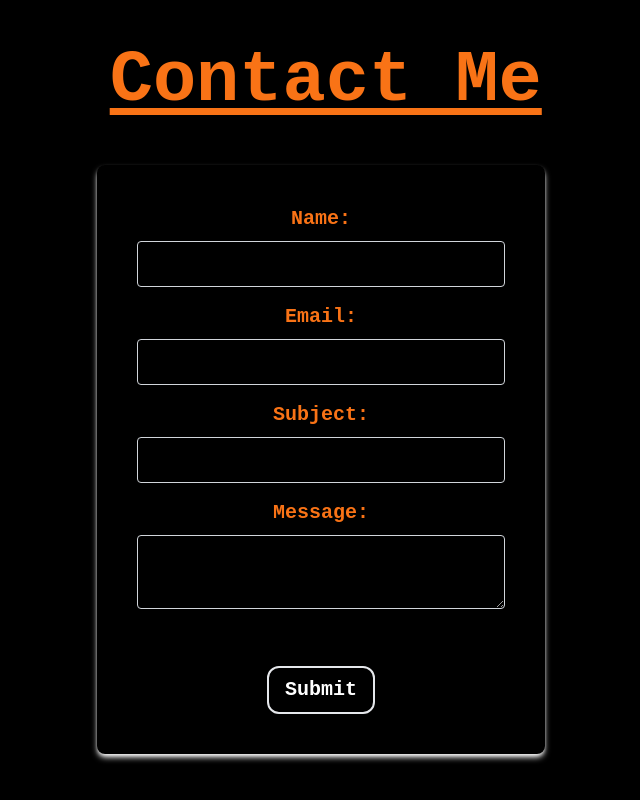
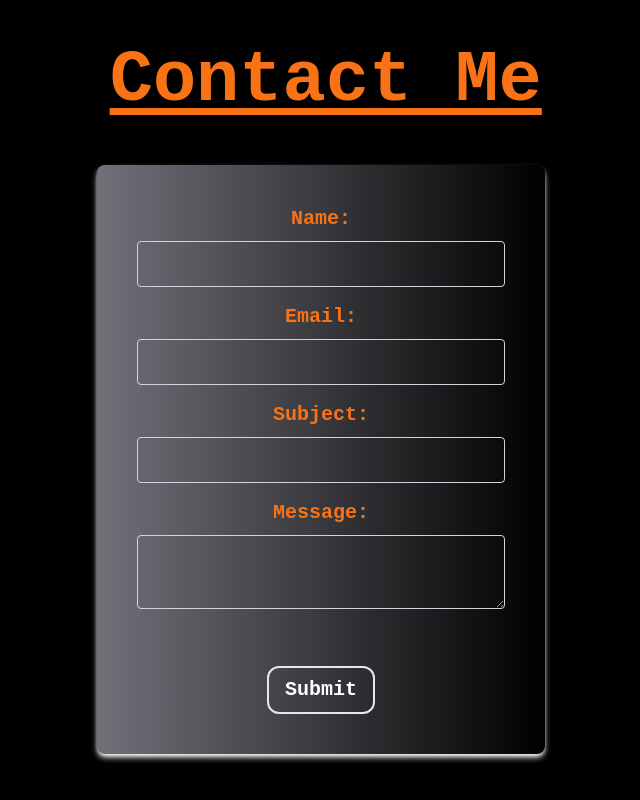
Before and after one commit to Basit-Bashir/Personal_Portfolio, a React (Create React App) app: page / in a window 1280 px wide. Shown: the part 2855-3655 px from the top of the page, without its empty margins (319-959 px from the left). Built offline with nearby package versions, Linux system fonts and the light colour scheme.

Commit message:
form updated

```diff
--- a/src/Components/Main Page/Contact.js
+++ b/src/Components/Main Page/Contact.js
@@ -34,19 +34,19 @@ const ContactForm = () => {
       <h2 className="text-orange-500 text-4xl md:text-7xl text-5xl text-center mb-12 underline underline-offset-[8px] animate-wiggle">
         Contact Me
       </h2>
-      <div className="container mx-auto">
-        <div className="max-w-md mx-auto">
-          <div className="shadow-md shadow-white rounded-lg shadow-lg p-10 text-center text-xl">
+      <div className="container mx-auto ">
+        <div className="max-w-md mx-auto ">
+          <div className="shadow-md shadow-white rounded-lg shadow-lg p-10 text-center text-xl bg-gradient-to-r from-zinc-500">
             {showMessage && (
               <div className="bg-orange-500 text-white px-4 py-2 rounded mb-4">
                 {showMessage}
               </div>
             )}
-            <form name="contact" data-netlify="true">
-              <div className="mb-4 ">
+            <form name="contact" data-netlify="true" className="bg-transparent">
+              <div className="mb-4 bg-transparent">
                 <label
                   htmlFor="name"
-                  className="block text-orange-500 font-bold mb-2"
+                  className="block text-orange-500 font-bold mb-2 bg-transparent"
                 >
                   Name:
                 </label>
@@ -56,14 +56,14 @@ const ContactForm = () => {
                   name="name"
                   value={formData.name}
                   onChange={handleChange}
-                  className="border  text-white border-gray-300 px-4 py-2 rounded w-full"
+                  className="border  text-white border-gray-300 px-4 py-2 rounded w-full bg-transparent"
                   required
                 />
               </div>
-              <div className="mb-4">
+              <div className="mb-4 bg-transparent">
                 <label
                   htmlFor="email"
-                  className="block text-orange-500 font-bold mb-2"
+                  className="block text-orange-500 font-bold mb-2 bg-transparent"
                 >
                   Email:
                 </label>
@@ -73,14 +73,14 @@ const ContactForm = () => {
                   name="email"
                   value={formData.email}
                   onChange={handleChange}
-                  className="border border-gray-300 px-4 py-2 rounded w-full"
+                  className="border border-gray-300 px-4 py-2 rounded w-full bg-transparent text-white"
                   required
                 />
               </div>
-              <div className="mb-4">
+              <div className="mb-4 bg-transparent">
                 <label
                   htmlFor="subject"
-                  className="block text-orange-500 font-bold mb-2"
+                  className="block text-orange-500 font-bold mb-2 bg-transparent"
                 >
                   Subject:
                 </label>
@@ -90,14 +90,14 @@ const ContactForm = () => {
                   name="subject"
                   value={formData.subject}
                   onChange={handleChange}
-                  className="border border-gray-300 px-4 py-2 text-white rounded w-full"
+                  className="border border-gray-300 px-4 py-2 text-white rounded w-full bg-transparent"
                   required
                 />
               </div>
-              <div className="mb-4">
+              <div className="mb-4 bg-transparent">
                 <label
                   htmlFor="message"
-                  className="block text-orange-500 font-bold mb-2"
+                  className="block text-orange-500 font-bold mb-2 bg-transparent"
                 >
                   Message:
                 </label>
@@ -106,7 +106,7 @@ const ContactForm = () => {
                   name="message"
                   value={formData.message}
                   onChange={handleChange}
-                  className="border border-gray-300 px-4 py-2 text-white rounded w-full"
+                  className="border border-gray-300 px-4 py-2 text-white rounded w-full bg-transparent"
                   required
                 ></textarea>
               </div>
```
